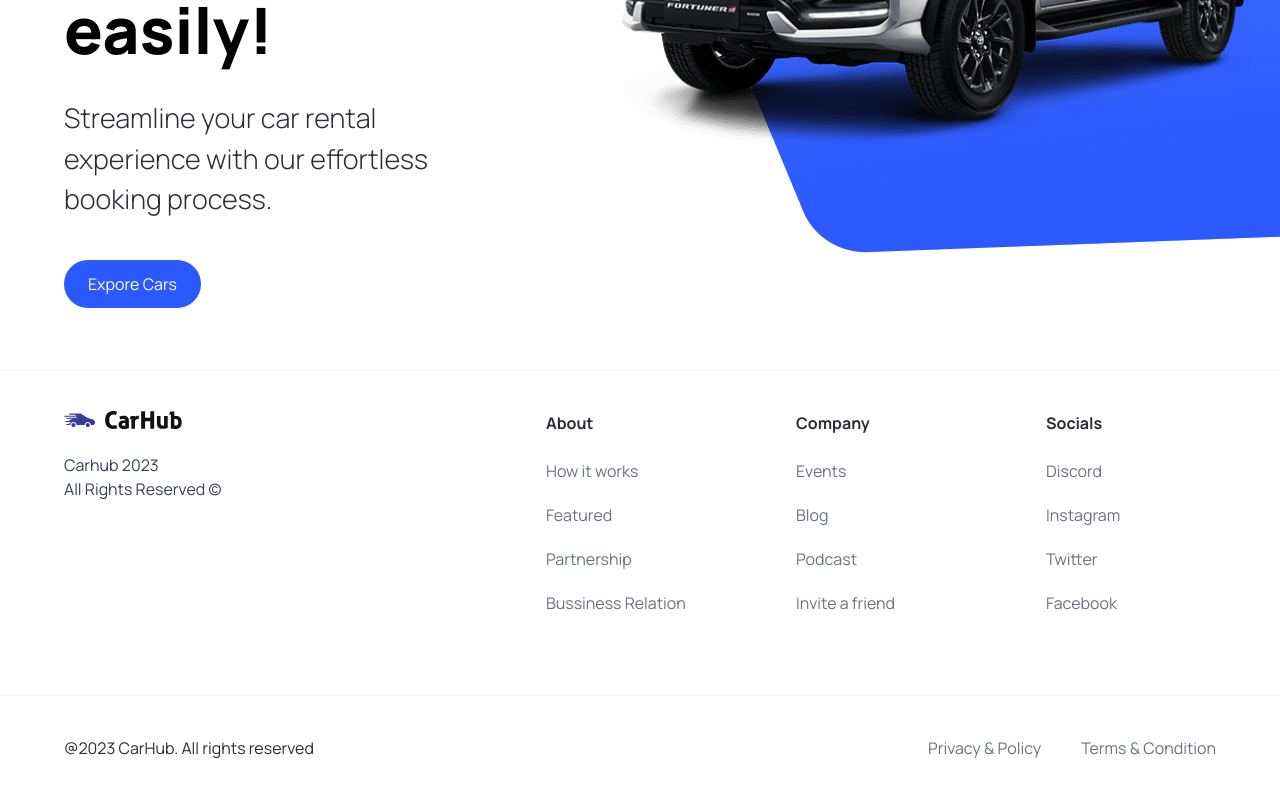
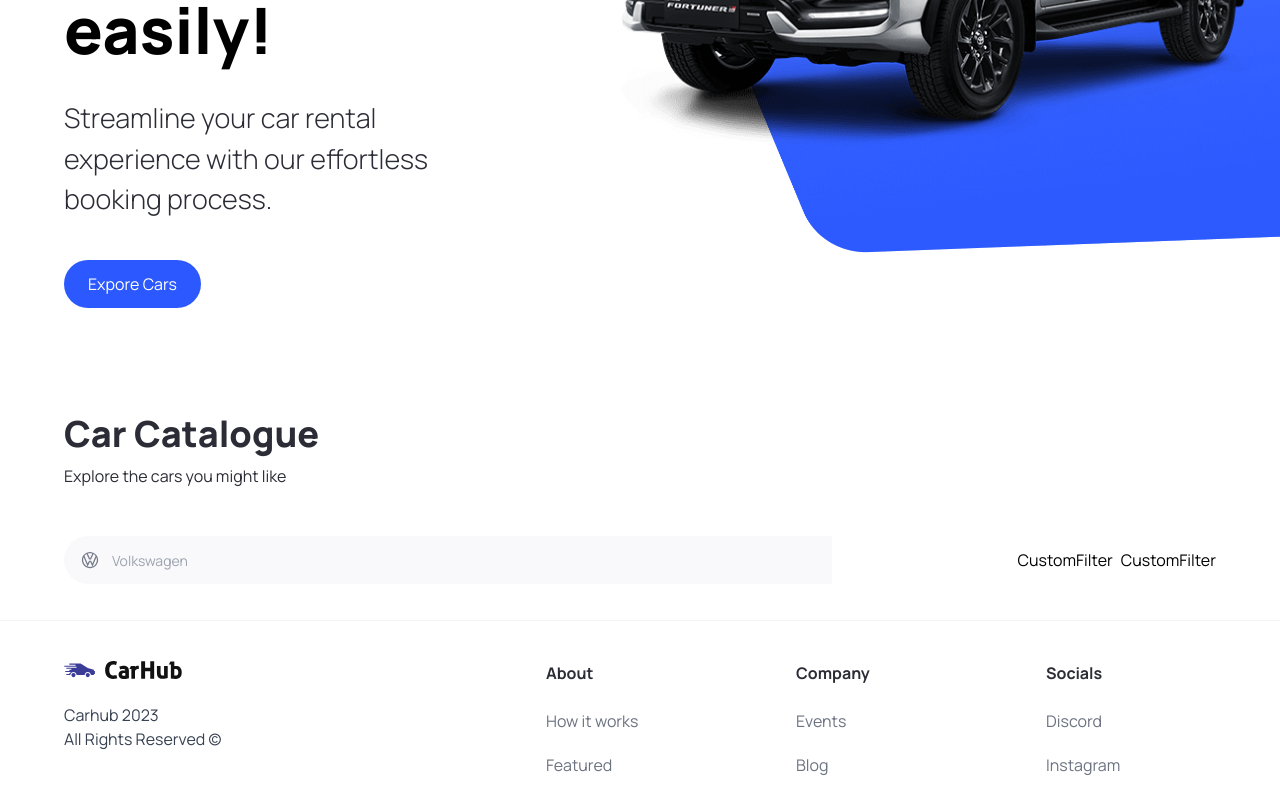
Before and after one commit to Craig-UK/car-showcase-next13-application, a Next.js app: page / in a window 1280 px wide. Shown: the part 450-1247 px from the top of the page. Built offline with nearby package versions, Linux system fonts and the light colour scheme.

Commit message:
FEAT: Create the 'SearchManufacturer' component to be able to search for cars using the Car Manufacturer's name, e.g. 'Honda', etc.

```diff
--- a/app/page.tsx
+++ b/app/page.tsx
@@ -1,10 +1,25 @@
 import Image from 'next/image'
-import { Hero } from '@/components'
+import { CustomFilter, Hero, SearchBar } from '@/components'
 
 export default function Home() {
   return (
     <main className="overflow-hidden">
       <Hero />
+
+      <div className="mt-12 padding-x padding-y max-width" id="discover">
+        <div className="home__text-container">
+          <h1 className="text-4xl font-extrabold">Car Catalogue</h1>
+          <p>Explore the cars you might like</p>
+        </div>
+        <div className="home__filters">
+          <SearchBar />
+
+          <div className="home__filter-container">
+            <CustomFilter title="fuel"/>
+            <CustomFilter title="year"/>
+          </div>
+        </div>
+      </div>
     </main>
   )
 }
--- /dev/null
+++ b/components/CustomFilter.tsx
@@ -0,0 +1,9 @@
+import React from 'react'
+
+const CustomFilter = () => {
+  return (
+    <div>CustomFilter</div>
+  )
+}
+
+export default CustomFilter
--- /dev/null
+++ b/components/SearchBar.tsx
@@ -0,0 +1,24 @@
+"use client";
+
+import { useState } from 'react';
+
+import SearchManufacturer from './SearchManufacturer';
+
+const SearchBar = () => {
+    const [manufacturer, setManufacturer] = useState('')
+
+    const handleSearch = () => {};
+
+  return (
+    <form className="searchbar" onSubmit={handleSearch}>
+        <div className="searchbar__item">
+            <SearchManufacturer
+                manufacturer={manufacturer}
+                setManufacturer={setManufacturer}
+            />
+        </div>
+    </form>
+  )
+}
+
+export default SearchBar
--- /dev/null
+++ b/components/SearchManufacturer.tsx
@@ -0,0 +1,92 @@
+"use client";
+
+import { useState, Fragment } from "react";
+import Image from "next/image";
+import { Combobox, Transition } from "@headlessui/react";
+
+import { manufacturers } from "@/constants";
+import { SearchManufacturerProps } from "@/types";
+
+const SearchManufacturer = ({
+  manufacturer,
+  setManufacturer,
+}: SearchManufacturerProps) => {
+  const [query, setQuery] = useState("");
+
+  const filteredManufacturers =
+    query === ""
+      ? manufacturers
+      : manufacturers.filter((item) =>
+          item
+            .toLowerCase()
+            .replace(/\s+/g, "")
+            .includes(query.toLowerCase().replace(/\s+/g, ""))
+        );
+
+  return (
+    <div className="search-manufacturer">
+      <Combobox value={manufacturer} onChange={setManufacturer}>
+        <div className="relative w-full">
+          <Combobox.Button className="absolute top-[14px]">
+            <Image
+              src="/car-logo.svg"
+              width={20}
+              height={20}
+              className="ml-4"
+              alt="Car Logo"
+            />
+          </Combobox.Button>
+
+          <Combobox.Input
+            className="search-manufacturer__input"
+            placeholder="Volkswagen"
+            displayValue={(manufacturer: string) => manufacturer}
+            onChange={(e) => setQuery(e.target.value)}
+          />
+
+          <Transition
+            as={Fragment}
+            leave="transition ease-in duration-100"
+            leaveFrom="opacity-100"
+            leaveTo="opacity-0"
+            afterLeave={() => setQuery("")}
+          >
+            <Combobox.Options>
+              {filteredManufacturers.map((item) => (
+                <Combobox.Option
+                  key={item}
+                  className={({ active }) => `
+                                    relative search-manufacturer__option
+                                    ${
+                                      active
+                                        ? `bg-primary-blue
+                                    text-white`
+                                        : `text-gray-900`
+                                    }
+                                    `}
+                  value={item}
+                >
+                  {({ selected, active }) => (
+                      <>
+                        <span className={`block truncate ${selected ? "font-medium" : "font-normal"}`}>
+                          {item}
+                        </span>
+
+                        {/* Show an active blue background color if the option is selected */}
+                        {selected ? (
+                          <span className={`absolute inset-y-0 left-0 flex items-center pl-3 ${active? "text-white": "text-pribg-primary-purple"}`}
+                          ></span>
+                        ) : null}
+                      </>
+                    )}
+                </Combobox.Option>
+              ))}
+            </Combobox.Options>
+          </Transition>
+        </div>
+      </Combobox>
+    </div>
+  );
+};
+
+export default SearchManufacturer;
--- a/components/index.ts
+++ b/components/index.ts
@@ -2,10 +2,16 @@
 import CustomButton from './CustomButton';
 import Navbar from './Navbar';
 import Footer from './Footer';
+import SearchBar from './SearchBar';
+import CustomFilter from './CustomFilter';
+import SearchManufacturer from './SearchManufacturer';
 
 export {
     Hero,
     CustomButton,
     Navbar,
     Footer,
+    SearchBar,
+    CustomFilter,
+    SearchManufacturer,
 }
--- a/package.json
+++ b/package.json
@@ -9,6 +9,7 @@
     "lint": "next lint"
   },
   "dependencies": {
+    "@headlessui/react": "^1.7.15",
     "@types/node": "20.3.1",
     "@types/react": "18.2.14",
     "@types/react-dom": "18.2.6",
--- a/types/index.ts
+++ b/types/index.ts
@@ -6,3 +6,8 @@
     handleClick?: MouseEventHandler<HTMLButtonElement>;
     btnType?: "button" | "submit";
 }
+
+export interface SearchManufacturerProps {
+    manufacturer: string;
+    setManufacturer: (manufacturer: string) => void;
+}
```
Also changed, not shown: 1 other file (tests, documents, lock files or other folders).
